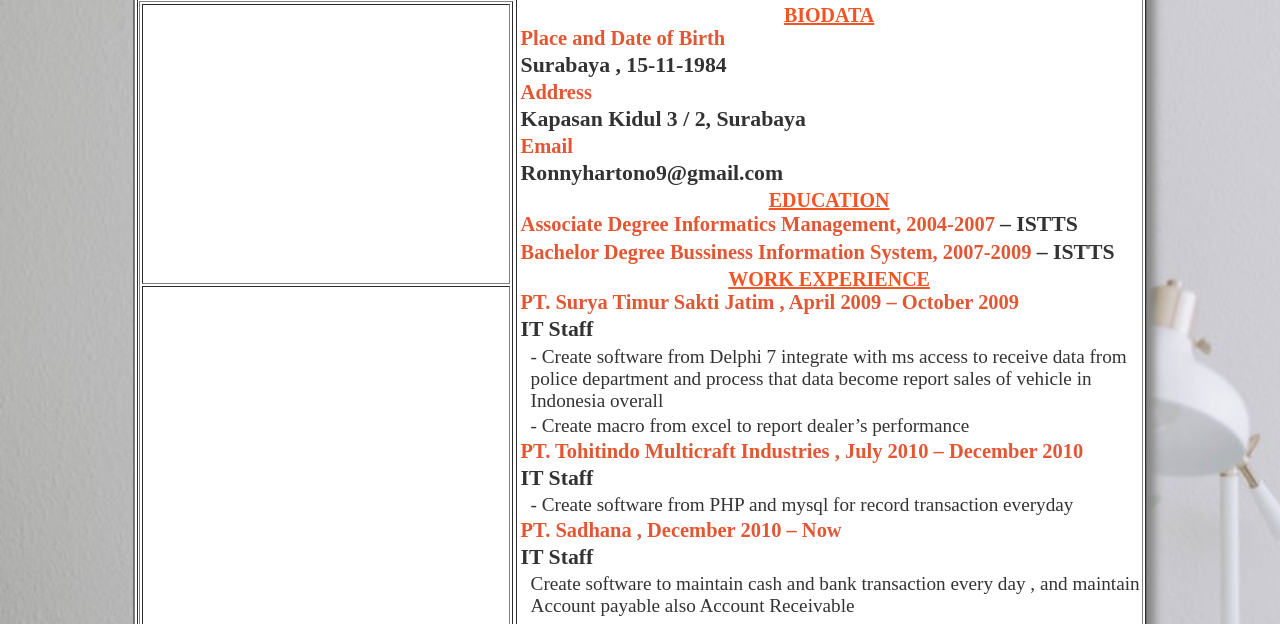
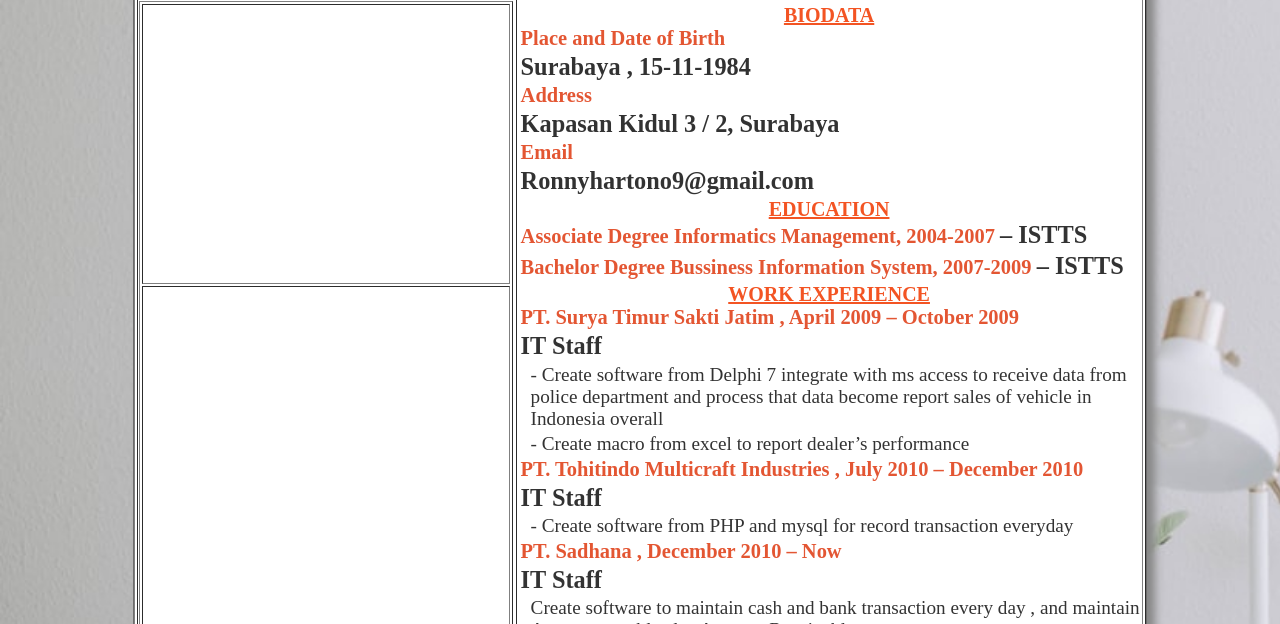
Before and after one commit to ronnyhartono9/ronny9, a plain HTML site: page cv.html in a window 1280 px wide. Shown: the part 173-797 px from the top of the page. Drawn offline with Linux system fonts and the light colour scheme.

Commit message:
Update hitech.css

```diff
--- a/hitech.css
+++ b/hitech.css
@@ -48,7 +48,7 @@ br {
   color: rgb(221, 44, 0);
 }
 .a3{
-  font-size: 1.7vw ;
+  font-size: 1.9vw ;
   font-family: 'Times New Roman', Times, serif;
   color: black;font-weight: bold;
 }
```
